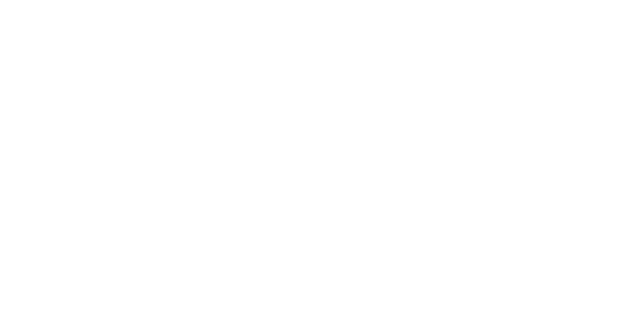
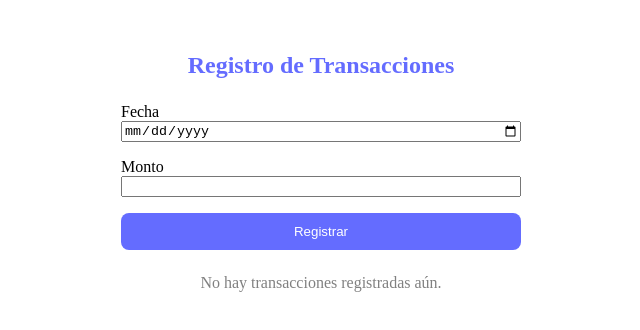
Before and after one commit to Carpolo11/FinTrack, a Vue app in the folder frontend/: page /transacciones in a window 1280 px wide. Before the commit this address had no page. Shown: the top 330 px of the page, without its empty margins (319-959 px from the left). Built offline with nearby package versions, Linux system fonts and the light colour scheme.

Commit message:
Creacion de nuevos archivos

```diff
--- /dev/null
+++ b/frontend/src/components/transactions/TransactionForm.vue
@@ -0,0 +1,56 @@
+<template>
+  <form class="transaction-form" @submit.prevent="enviar">
+    <div class="field">
+      <label>Fecha</label>
+      <input type="date" v-model="transaccion.fecha" required />
+    </div>
+
+    <div class="field">
+      <label>Monto</label>
+      <input type="number" v-model.number="transaccion.monto" min="0" required />
+    </div>
+
+    <button type="submit" class="btn">Registrar</button>
+  </form>
+</template>
+
+<script setup>
+import { reactive, defineEmits } from 'vue'
+
+const emit = defineEmits(['registrar'])
+const transaccion = reactive({ fecha: '', monto: '' })
+
+function enviar() {
+  emit('registrar', { ...transaccion })
+  transaccion.fecha = ''
+  transaccion.monto = ''
+}
+</script>
+
+<style scoped>
+.transaction-form {
+  display: flex;
+  flex-direction: column;
+  gap: 1rem;
+  width: 100%;
+  max-width: 400px;
+  margin: auto;
+}
+.field {
+  display: flex;
+  flex-direction: column;
+  text-align: left;
+}
+.btn {
+  background-color: #646cff;
+  color: white;
+  border: none;
+  padding: 0.8em;
+  border-radius: 8px;
+  cursor: pointer;
+  transition: background 0.3s;
+}
+.btn:hover {
+  background-color: #535bf2;
+}
+</style>
--- /dev/null
+++ b/frontend/src/components/transactions/TransactionList.vue
@@ -0,0 +1,42 @@
+<template>
+  <div v-if="transacciones.length" class="transaction-list">
+    <h3>Historial de Transacciones</h3>
+    <ul>
+      <li v-for="(t, i) in transacciones" :key="i">
+        <span>{{ t.fecha }}</span>
+        <strong>${{ t.monto.toFixed(2) }}</strong>
+      </li>
+    </ul>
+  </div>
+  <p v-else class="no-data">No hay transacciones registradas aún.</p>
+</template>
+
+<script setup>
+defineProps({
+  transacciones: Array
+})
+</script>
+
+<style scoped>
+.transaction-list {
+  margin-top: 2rem;
+  width: 100%;
+  max-width: 400px;
+}
+ul {
+  list-style: none;
+  padding: 0;
+}
+li {
+  display: flex;
+  justify-content: space-between;
+  background: #f4f4f4;
+  padding: 0.8rem;
+  margin-bottom: 0.5rem;
+  border-radius: 6px;
+}
+.no-data {
+  margin-top: 1.5rem;
+  color: gray;
+}
+</style>
--- a/frontend/src/router/index.js
+++ b/frontend/src/router/index.js
@@ -1,6 +1,7 @@
 import { createRouter, createWebHistory } from 'vue-router'
 import LoginApp from '../views/LoginApp.vue'
 import Registro from '../views/Registro.vue' // ✅ Importamos la vista de registro
+import Transacciones from '../views/Transacciones.vue'
 
 const routes = [
   {
@@ -16,6 +17,13 @@
   {
     path: '/',
     redirect: '/login' // Redirige a login por defecto
+  },
+
+  {
+  path: '/transacciones',
+  name: 'Transacciones',
+  component: Transacciones
+
   }
 ]
 
--- a/frontend/src/views/Transacciones.vue
+++ b/frontend/src/views/Transacciones.vue
@@ -0,0 +1,38 @@
+<template>
+  <section class="transacciones-container">
+    <h2>Registro de Transacciones</h2>
+    <TransactionForm @registrar="agregarTransaccion" />
+    <TransactionList :transacciones="transacciones" />
+  </section>
+</template>
+
+<script setup>
+import { ref } from 'vue'
+import TransactionForm from '../components/transactions/TransactionForm.vue'
+import TransactionList from '../components/transactions/TransactionList.vue'
+
+const transacciones = ref([])
+
+function agregarTransaccion(t) {
+  transacciones.value.push(t)
+}
+</script>
+
+<style scoped>
+.transacciones-container {
+  display: flex;
+  flex-direction: column;
+  align-items: center;
+  padding: 2rem;
+  text-align: center;
+}
+h2 {
+  color: #646cff;
+  margin-bottom: 1.5rem;
+}
+@media (max-width: 600px) {
+  .transacciones-container {
+    padding: 1rem;
+  }
+}
+</style>
```
Also changed, not shown: frontend/src/components/Transacciones/Form/InputField.vue (deleted, +0 -71 lines).
